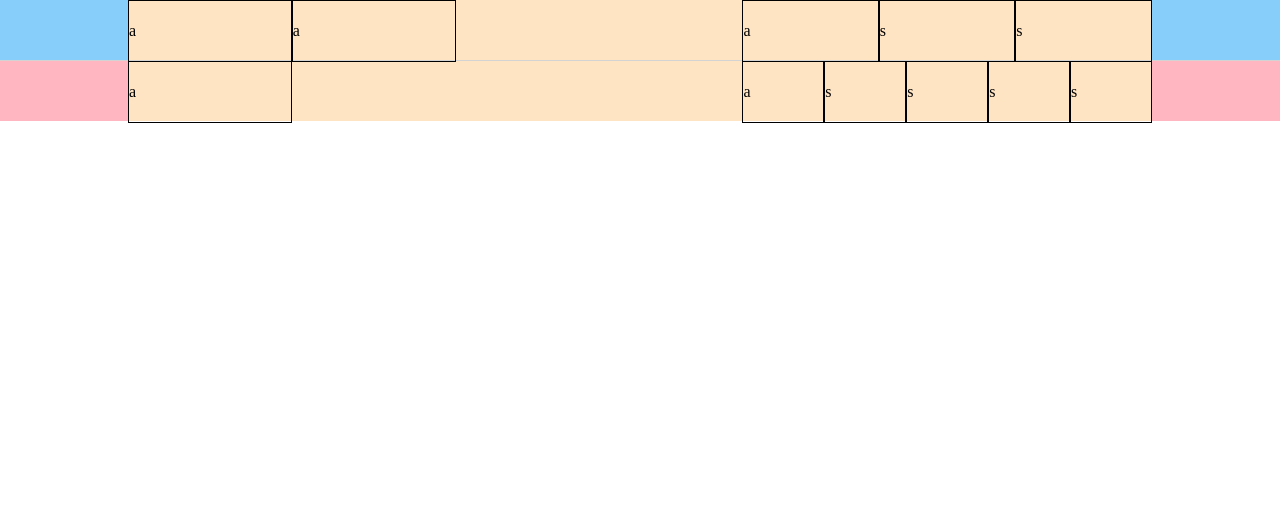
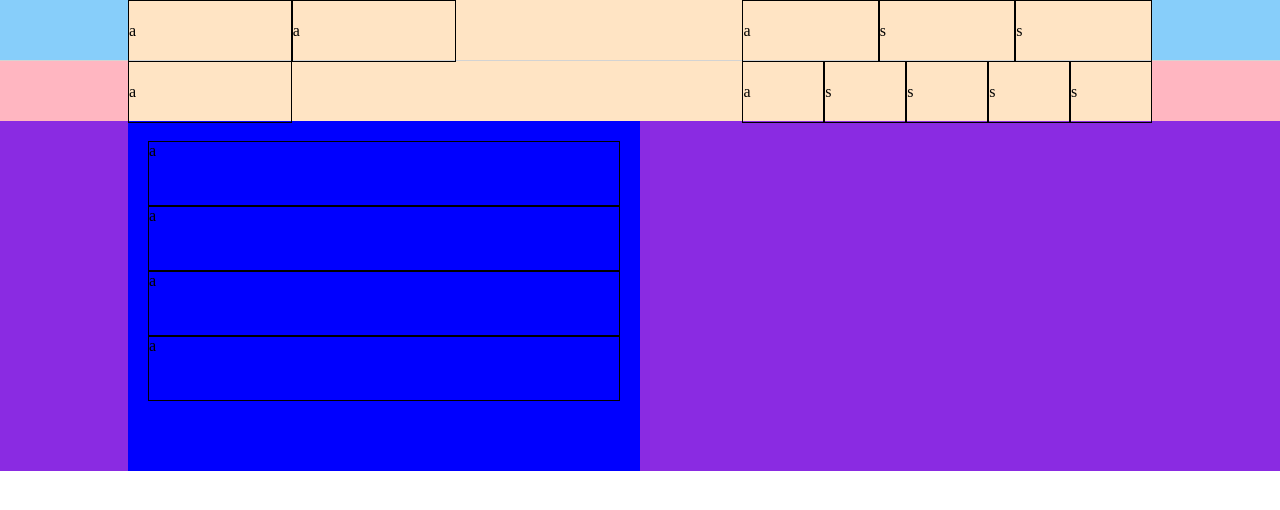
Before and after one commit to SimoneSaramondi/htmlcss-hubspot, a plain HTML site: page index.html in a window 1280 px wide. Drawn offline with Linux system fonts and the light colour scheme.

Commit message:
layout main-header

```diff
--- a/index.html
+++ b/index.html
@@ -49,6 +49,17 @@
                 </nav>
             </div>
         </div>
+
+        <div id="main-nav">
+            <div class="widther">
+                <ul>
+                    <li>a</li>
+                    <li>a</li>
+                    <li>a</li>
+                    <li>a</li>
+                </ul>
+            </div>
+        </div>
     </header>
 
 </body>
--- a/style.css
+++ b/style.css
@@ -20,9 +20,12 @@ nav{
     height: 100%;
     display: inline-block;
 }
+li{
+    list-style-type: none;
+}
 .blocchi ul li{
 border: 1px solid;
-list-style-type: none;
+
 line-height: 60px;
 }
 .blocchi ul li.left{
@@ -43,3 +46,22 @@ line-height: 60px;
     width: 20%;
     float: left;
 }
+#main-nav{
+    height: 350px;
+    background-color: blueviolet;
+}
+#main-nav .widther{
+    width: 40%;
+    height: 100%;
+    background-color: blue;
+    float: left;
+    margin-left: 10%;
+}
+#main-nav .widther ul{
+    height: 300px;
+    padding: 20px;
+}
+#main-nav .widther ul li{
+    height: 25%;
+    border: 1px solid;
+}
```
